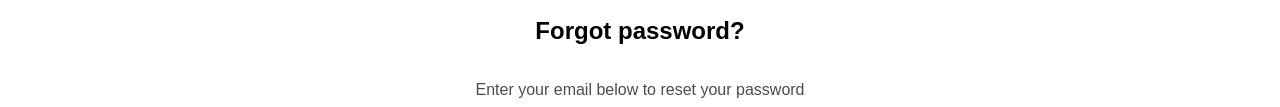
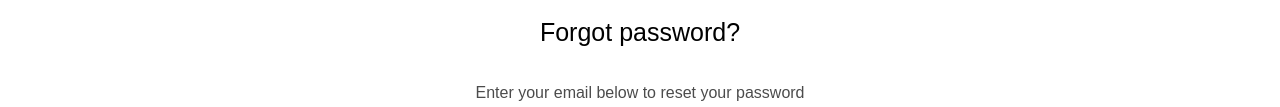
Before and after one commit to jockeBjers/kioskApp, a plain HTML site: page pages/forgotpassword.html in a window 1280 px wide. Shown: the part 520-627 px from the top of the page. Drawn offline with Linux system fonts and the light colour scheme.

Commit message:
Fix errors for the validation to pass

```diff
--- a/css/forgotpassword.css
+++ b/css/forgotpassword.css
@@ -12,7 +12,7 @@ img {
     opacity: 45%;
     padding-top: 20%;
 }
-h1{
+h2{
     font-size: 25px;
     font-weight: 100;
 }
--- a/pages/forgotpassword.html
+++ b/pages/forgotpassword.html
@@ -15,7 +15,7 @@
         </div>
     </section>
     <img src="../Images/padlock.png" alt="padlock" class="padlock"/>
-    <h2>Forgot password?</h1>
+    <h2>Forgot password?</h2>
     <p>Enter your email below to reset your password</p>
     <form action="/send-reset-email" method="POST">
       <label for="send-reset-email" class="hidden">Email:</label>
```
Also changed, not shown: pages/register.html (+3 -3 lines).
